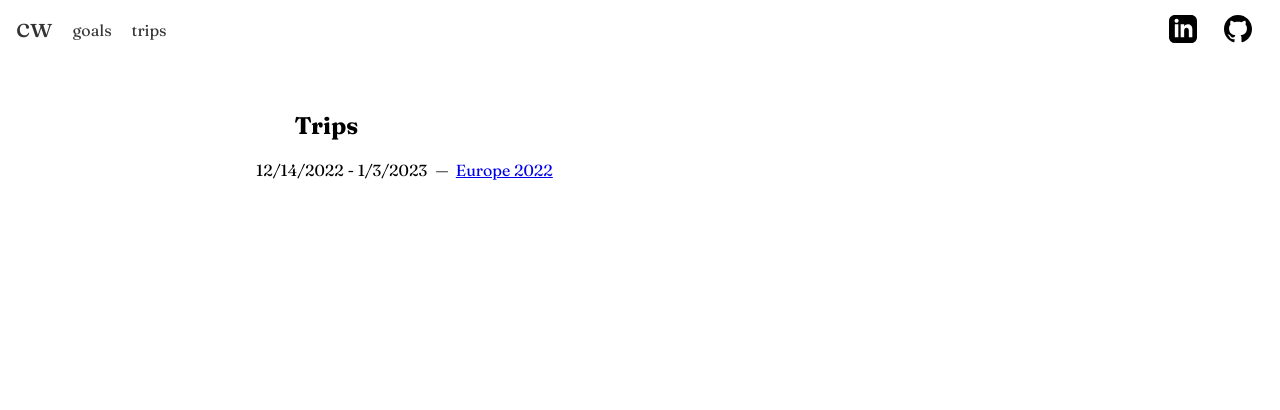
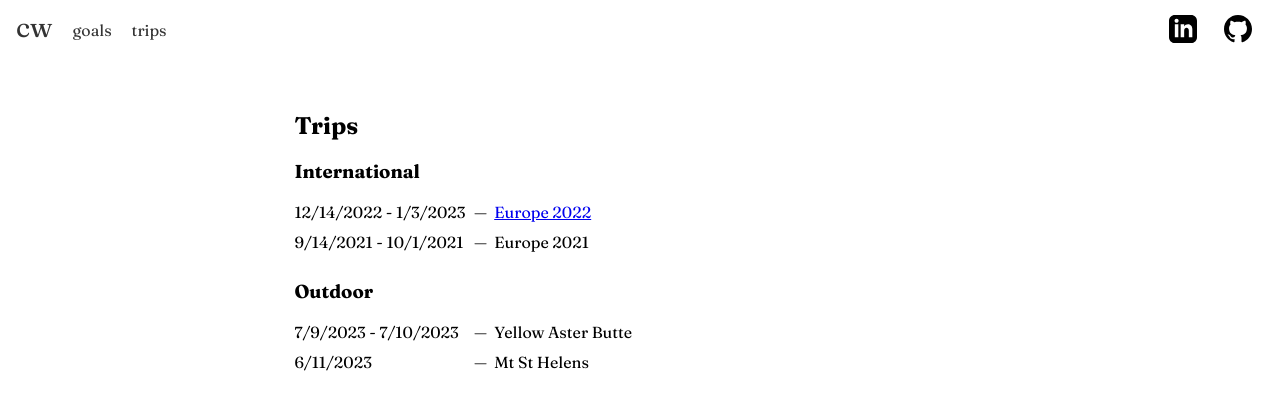
Before and after one commit to cjcwallace/personal-website, a React (Create React App) app in the folder frontend/: page /trips in a window 1280 px wide. Shown: the top 410 px of the page. Built offline with nearby package versions, Linux system fonts and the light colour scheme; the HTML template or start-up script is replaced by a standard one.

Commit message:
Organize trip list

```diff
--- a/frontend/src/trips.js
+++ b/frontend/src/trips.js
@@ -1,6 +1,5 @@
 import React, { useEffect, useState } from "react";
 
-import EuropePost2022 from "./posts/2022_Europe"
 import { Link } from 'react-router-dom'
 import NavBar from "./NavBar"
 import { getTripDate } from "./helpers"
@@ -61,16 +60,67 @@ function FetchTripList() {
   )
 }
 
-function TripList() {
+function TripListItem(props) {
   return (
     <>
       <div className="trip-list-item">
-        <div className="trip-date">{'12/14/2022 - 1/3/2023'}</div>
-        <span>&#160;&#8212;&#160;&#160;</span>
-        <Link className="tripListItem" to={`/trips/Europe22`} key={'Europe22'}>
-          {'Europe 2022'}
-        </Link>
-      </div>
+        <div className="trip-date">{props.date}</div>
+          <div>
+            {props.hasLink ?
+              <>
+                <span>&#160;&#8212;&#160;&#160;</span>
+                <Link className="tripListItem" to={props.link} key={props.key}>
+                  {props.name}
+                </Link>
+              </>
+            :
+              <span>&#160;&#8212;&#160;&#160;{props.name}</span>
+            }
+          </div>
+        </div>
+    </>
+  )
+}
+
+function InternationalTripList() {
+  return (
+    <>
+      {/* Europe 22 */}
+      <TripListItem
+        date={'12/14/2022 - 1/3/2023'}
+        name={'Europe 2022'}
+        hasLink={true}
+        link={`/trips/Europe22`}
+        key={'Europe22'}
+      />
+      {/* Europe 21 */}
+      <TripListItem
+        date={'9/14/2021 - 10/1/2021'}
+        name={'Europe 2021'}
+        hasLink={false}
+        key={'Europe21'}
+      />
+    </>
+  )
+}
+
+function OutdoorTripList() {
+  return (
+    <>
+      {/* Yellow Aster Butte */}
+      <TripListItem
+        date={'7/9/2023 - 7/10/2023'}
+        name={'Yellow Aster Butte'}
+        hasLink={false}
+        key={'YAB'}
+      />
+      {/* Mt St Helens */}
+      <TripListItem
+        date={'6/11/2023'}
+        name={'Mt St Helens'}
+        hasLink={false}
+        key={'MSH'}
+      />
     </>
   )
 }
@@ -83,8 +133,11 @@ const Projects = function (props) {
       <main>
         <div id="trips-header">
           <h2>Trips</h2>
+          <h3>International</h3>
+          <InternationalTripList />
+          <h3>Outdoor</h3>
+          <OutdoorTripList />
         </div>
-        <TripList />
       </main>
     </>
   )
```
Also changed, not shown: 1 other file (tests, documents, lock files or other folders).
